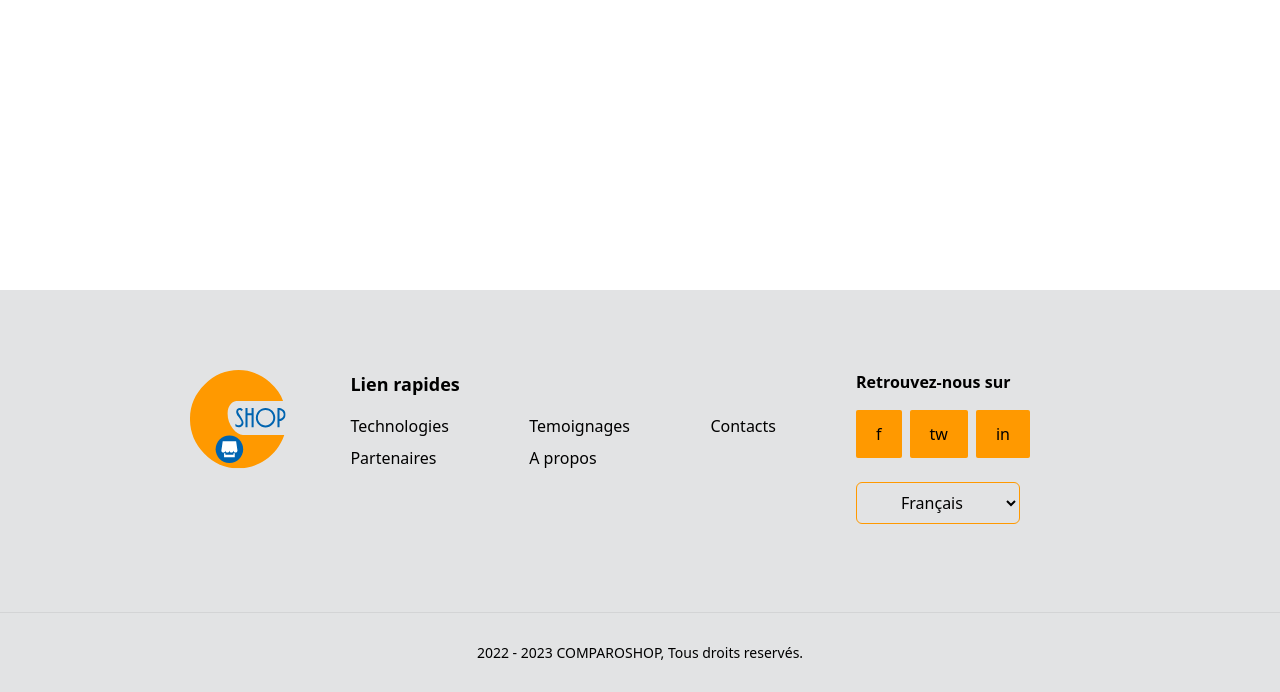
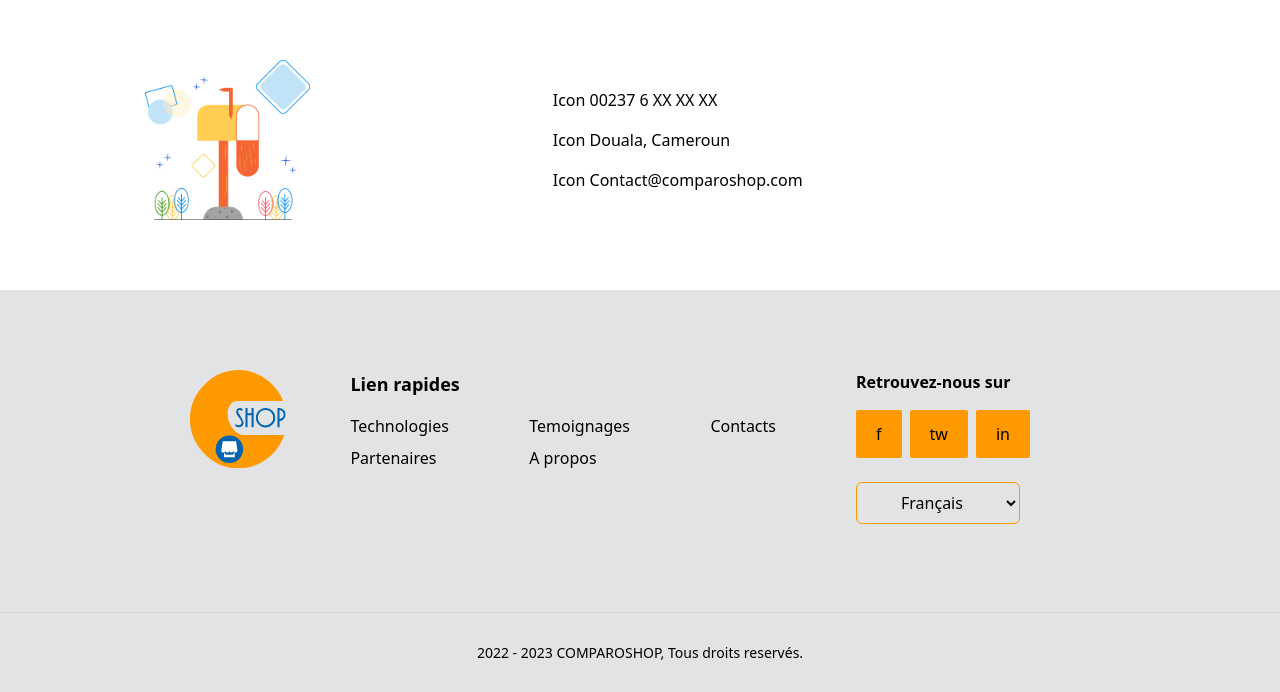
Before and after one commit to will-oracions/fullstack-open, a React (Create React App) app: page / in a window 1280 px wide. Shown: the part 3748-4440 px from the top of the page. Built offline with nearby package versions, Linux system fonts and the light colour scheme.

Commit message:
design contact

```diff
--- a/src/comparoshop-b2b/components/contactUsSection.jsx
+++ b/src/comparoshop-b2b/components/contactUsSection.jsx
@@ -1,4 +1,5 @@
 import * as styles from '../utils/tailwind.styles';
+import contactSecImage from '../Assets/Img/no-messages.png';
 
 const contactUsStyles = {
     formCard: {
@@ -20,8 +21,28 @@ const ContactUsSection = () => {
                 </div>
             </div>
 
-            <div style={contactUsStyles.infoCard} className={`h-[300px]`}>
-
+            <div style={contactUsStyles.infoCard} className={`h-[300px] flex items-center mx-6`}>
+                <div className={`flex justify-around items-center text-[${styles.colors.white}] w-full max-w-[900px] bg-[${styles.colors.black}] h-48 rounded-xl`}>
+                    <div className={`hidden md:block h-full py-4`}>
+                        <img className={`w-auto h-full`} src={contactSecImage} alt="" />
+                    </div>
+                    <div>
+                        <ul>
+                            <li className={`pb-4`}>
+                                <span>Icon </span>
+                                <span>00237 6 XX XX XX</span>
+                            </li>
+                            <li className={`pb-4`}>
+                                <span>Icon </span>
+                                <span>Douala, Cameroun</span>
+                            </li>
+                            <li>
+                                <span>Icon </span>
+                                <span>Contact@comparoshop.com</span>
+                            </li>
+                        </ul>
+                    </div>
+                </div>
             </div>
         </div>
     </>;
```
Also changed, not shown: src/comparoshop-b2b/Assets/Img/no-messages.png (renamed from src/comparoshop-b2b/Assets/Img/no-messages 1.png).
